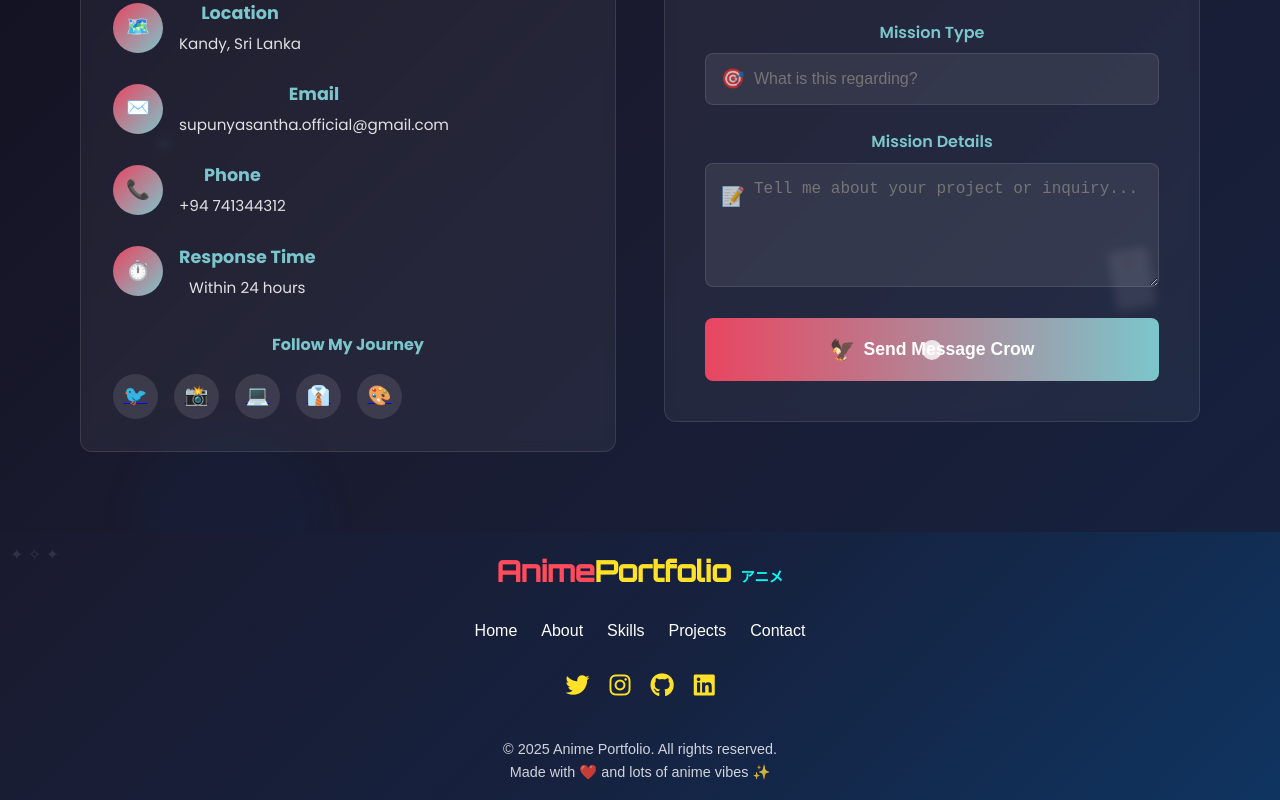
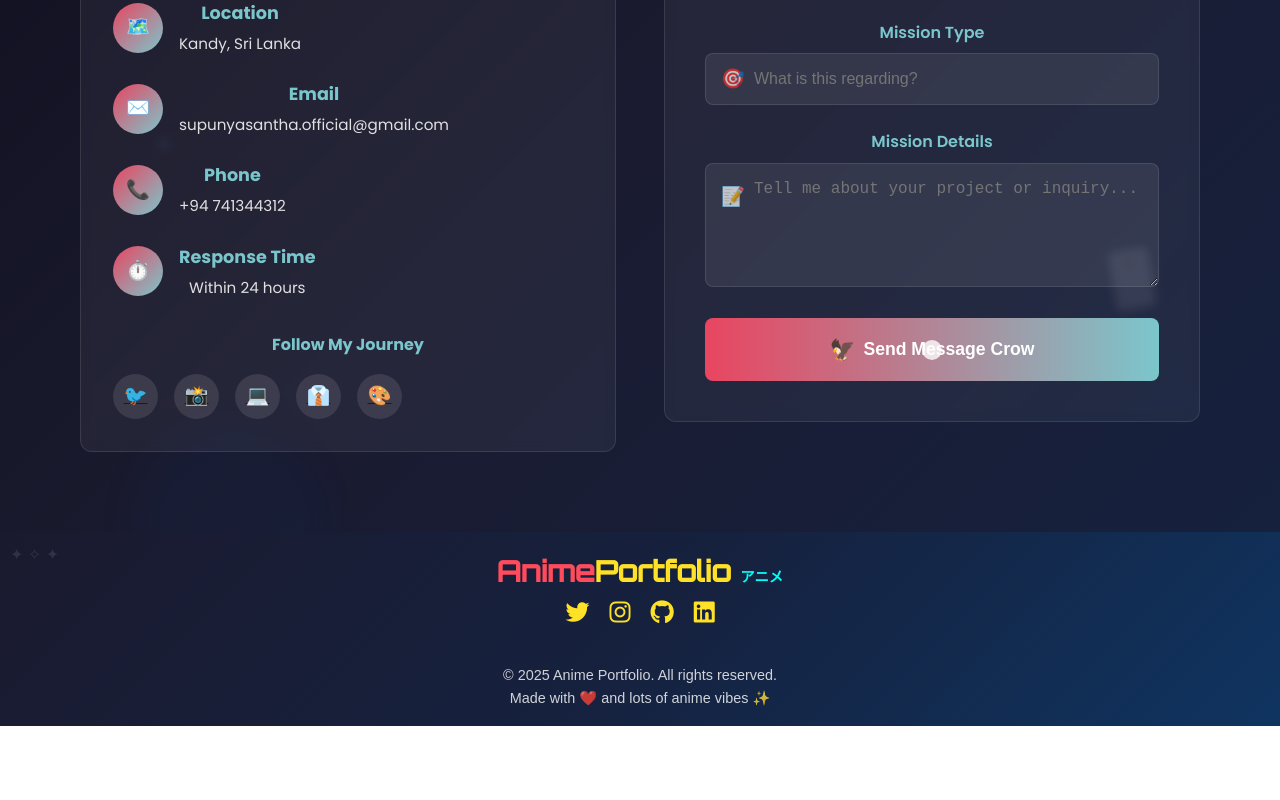
Before and after one commit to supunyasanthaofficial/anime-portfolio, a React (Create React App) app: page / in a window 1280 px wide. Shown: the part 4948-5748 px from the top of the page. After the commit the page ends 5674 px from the top, so only its background shows below. Built offline with nearby package versions, Linux system fonts and the light colour scheme; a web font is replaced by a local one.

Commit message:
remove footer links

```diff
--- a/src/components/Footer/Footer.jsx
+++ b/src/components/Footer/Footer.jsx
@@ -13,14 +13,6 @@ const Footer = () => {
               Anime<span>Portfolio</span>
               <span className="jp-text"> アニメ</span>
             </a>
-          </div>
-
-          <div className="footer-links">
-            <a href="#home">Home</a>
-            <a href="#about">About</a>
-            <a href="#skills">Skills</a>
-            <a href="#projects">Projects</a>
-            <a href="#contact">Contact</a>
           </div>
 
           <div className="footer-social">
```
